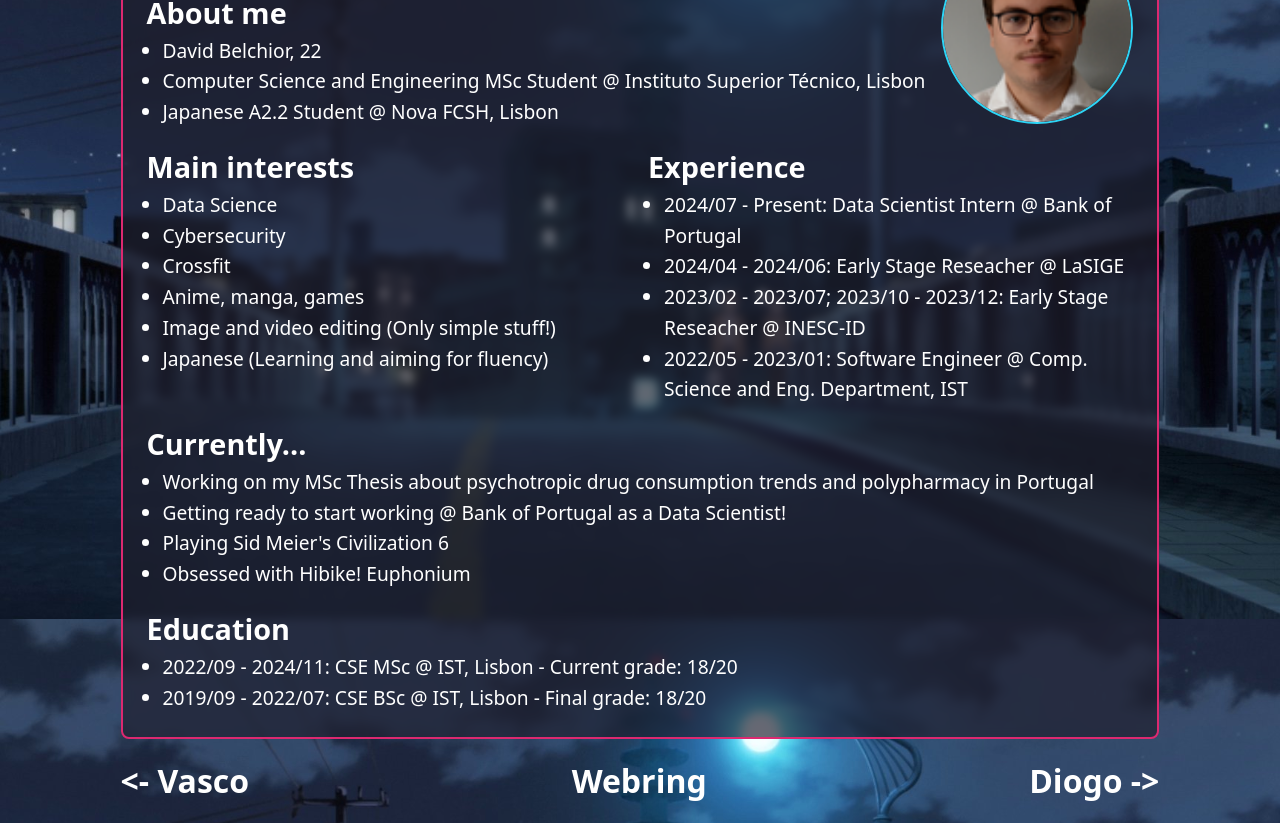
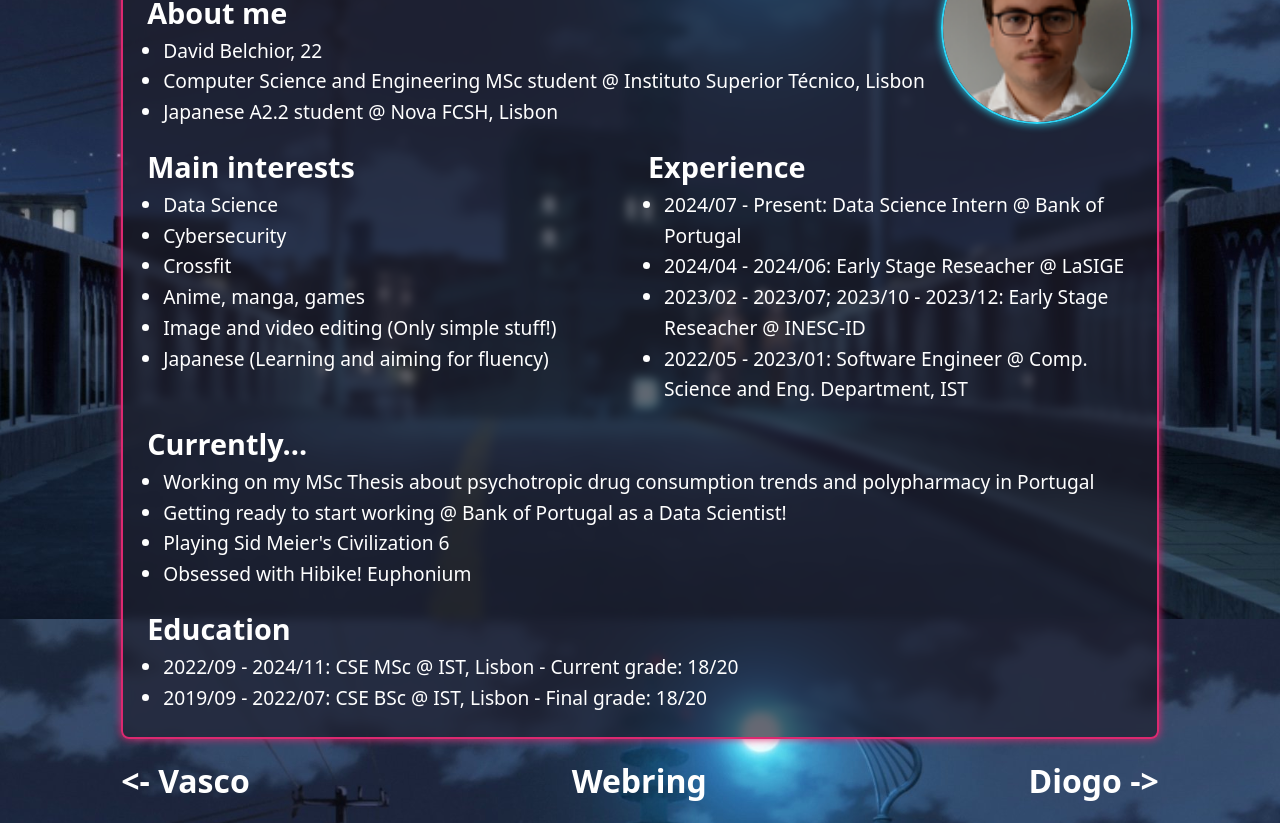
Before and after one commit to DavidAkaFunky/davidakafunky.github.io, an Astro site: page / in a window 1280 px wide. Shown: the part 181-1004 px from the top of the page. Built offline with nearby package versions, Linux system fonts and the light colour scheme; Astro itself is replaced by a stand-in of ours.

Commit message:
Add glow to borders and adjustments to text

```diff
--- a/src/components/home/Experience.astro
+++ b/src/components/home/Experience.astro
@@ -1,7 +1,7 @@
 <div>
   <h2>Experience</h2>
   <ul>
-    <li>2024/07 - Present: Data Scientist Intern @ Bank of Portugal</li>
+    <li>2024/07 - Present: Data Science Intern @ Bank of Portugal</li>
     <li>2024/04 - 2024/06: Early Stage Reseacher @ LaSIGE</li>
     <li>2023/02 - 2023/07; 2023/10 - 2023/12: Early Stage Reseacher @ INESC-ID</li>
     <li>2022/05 - 2023/01: Software Engineer @ Comp. Science and Eng. Department, IST</li>
--- a/src/components/home/Introduction.astro
+++ b/src/components/home/Introduction.astro
@@ -3,8 +3,8 @@
   <ul>
     <li>David Belchior, 22</li>
     <li>
-      Computer Science and Engineering MSc Student @ Instituto Superior Técnico, Lisbon
+      Computer Science and Engineering MSc student @ Instituto Superior Técnico, Lisbon
     </li>
-    <li>Japanese A2.2 Student @ Nova FCSH, Lisbon</li>
+    <li>Japanese A2.2 student @ Nova FCSH, Lisbon</li>
   </ul>
 </div>
--- a/src/layouts/Layout.astro
+++ b/src/layouts/Layout.astro
@@ -10,7 +10,7 @@ const { title } = Astro.props;
 <html lang="en">
   <head>
     <meta charset="UTF-8" />
-    <meta name="description" content="Astro description" />
+    <meta name="description" content="Welcome to my page!" />
     <meta name="viewport" content="width=device-width" />
     <link rel="icon" type="image/svg+xml" href="/favicon.svg" />
     <meta name="generator" content={Astro.generator} />
@@ -80,11 +80,16 @@ const { title } = Astro.props;
 
   nav {
     display: flex;
-    text-align: center;
     margin: 1rem 0;
     font-size: 2rem;
     font-weight: bold;
     gap: 1rem;
+  }
+
+  @media screen and (max-width: 750px) {
+    nav {
+      justify-content: space-evenly;
+    }
   }
 
   .main-content {
@@ -99,8 +104,9 @@ const { title } = Astro.props;
     display: flex;
     justify-content: space-between;
     margin: 1rem 0;
-    font-size: 2rem;
+    font-size: min(4vw, 2rem);
     font-weight: bold;
+    text-align: center;
     gap: 1rem;
   }
 </style>
--- a/src/pages/index.astro
+++ b/src/pages/index.astro
@@ -28,11 +28,17 @@ import Education from "../components/home/Education.astro";
 </Layout>
 
 <style>
+
+  h1 {
+    font-size: max(1.8rem, min(7vw, 2.4rem));
+  }
+
   img {
     border: 2px solid #2dd5f6;
     border-radius: 50%;
+    box-shadow: 0 0 8px #2dd5f6;
     width: 12rem;
-    height: fit-content;
+    object-fit: contain;
   }
 
   .card {
@@ -41,6 +47,7 @@ import Education from "../components/home/Education.astro";
     width: 100%;
     gap: 1rem;
     border: 2px solid #dc2970;
+    box-shadow: 0 0 8px #dc2970;
     background: #1e1e2eaa;
     backdrop-filter: blur(5px);
     padding: 1.5rem;
@@ -60,7 +67,7 @@ import Education from "../components/home/Education.astro";
     }
   }
 
-  @media screen and (min-width: 750px) {
+  @media screen and (min-width: 751px) {
     .intro-grid {
       display: grid;
       grid-template-columns: 4fr auto;
```
